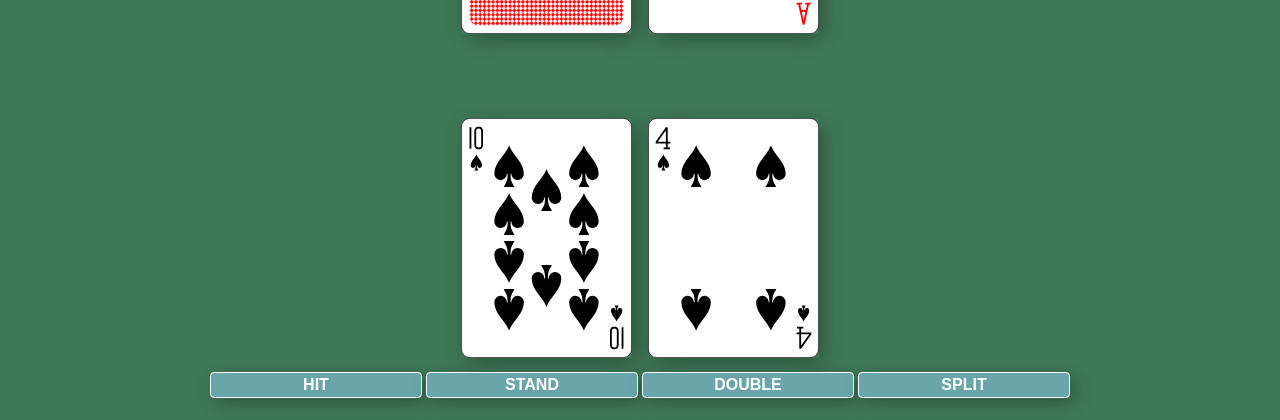
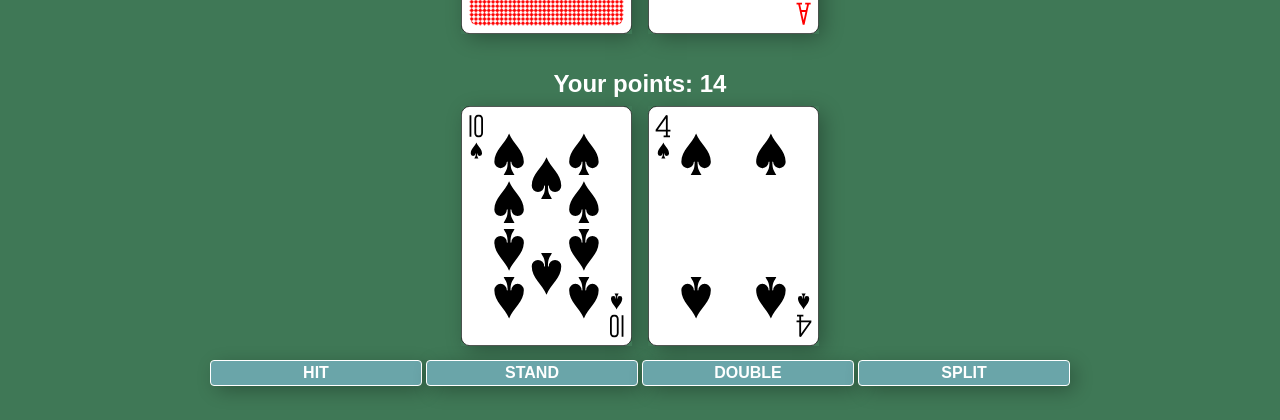
Before and after one commit to fpribeiro3069/BasicBlackjack, a Vue app in the folder basic-blackjack/: page / in a window 1280 px wide. Shown: the part 2551-2971 px from the top of the page. Built offline with nearby package versions, Linux system fonts and the light colour scheme; a web font is replaced by a local one.

Commit message:
Rafactor main.js and added a card point counter

```diff
--- a/basic-blackjack/src/Card.js
+++ b/basic-blackjack/src/Card.js
@@ -23,6 +23,20 @@ class Card {
         return value;
     }
 
+    valueArray() {
+        console.log("Processing value for " + this.rank);
+        let value = [parseInt(this.rank)];
+        if (isNaN(value)) {
+            if (this.rank === 'Ace') {
+                value = [1, 11];
+            } else {
+                value = [10];
+            }
+        }
+        console.log("Value is -> " + value.toString())
+        return value;
+    }
+
     equals(card) {
         return this.rank === card.rank && this.suit === card.suit;
     }
--- a/basic-blackjack/src/main.js
+++ b/basic-blackjack/src/main.js
@@ -1,75 +1,8 @@
 import { createApp } from 'vue'
-import { createStore } from 'vuex'
 import App from './App.vue'
 
-// import "bootstrap/dist/css/bootstrap.min.css";
-// import "bootstrap";
-
-import routes from './routes';
-import { createWebHistory, createRouter } from "vue-router";
-
-
-const router = createRouter({
-    history: createWebHistory(),
-    routes,
-  })
-
-const store = createStore({
-    state() {
-        // let agreedToPrivacy = localStorage.getItem('agreedToPrivacy');
-        let totalCount = localStorage.getItem('totalCount');
-        let totalCorrectCount = localStorage.getItem('totalCorrectCount');
-
-        // if (!agreedToPrivacy) {
-        //     // User has not agreed to privacy
-        //     return {};
-        // }
-
-        if (!totalCount) {
-            totalCount = 0;
-        } else {
-            totalCount = parseInt(totalCount);
-            if (isNaN(totalCount)) {
-                totalCount = 0;
-                console.log("Please stop changing the values of your browser local storage.");
-            }
-        }
-
-        if (!totalCorrectCount) {
-            totalCorrectCount = 0;
-        } else {
-            totalCorrectCount = parseInt(totalCorrectCount);
-            if (isNaN(totalCorrectCount)) {
-                totalCorrectCount = 0;
-                console.log("Please stop changing the values of your browser local storage.");
-            }
-        }
-
-        return {
-            totalCount, totalCorrectCount
-        }
-    },
-    mutations: {
-        // agreeToPrivacy(state) {
-        //     localStorage.setItem('agreedToPrivacy', true);
-        //     state.agreedToPrivacy = true;
-        // },
-        incrementTotalCount(state) {
-            state.totalCount++;
-            localStorage.setItem('totalCount', state.totalCount);
-        },
-        incrementTotalCorrectCount(state) {
-            state.totalCorrectCount++;
-            localStorage.setItem('totalCorrectCount', state.totalCorrectCount);
-        },
-        clearCounts(state) {
-            state.totalCount = 0;
-            state.totalCorrectCount = 0;
-            localStorage.setItem('totalCorrectCount', 0);
-            localStorage.setItem('totalCount', 0);
-        }
-    }
-})
+import router from './routes';
+import store from './store';
 
 createApp(App)
     .use(router)
--- a/basic-blackjack/src/routes.js
+++ b/basic-blackjack/src/routes.js
@@ -1,8 +1,10 @@
+import { createWebHistory, createRouter } from "vue-router";
+
 import RandomModeView from '@/views/RandomModeView.vue';
 import SoftModeView from '@/views/SoftModeView.vue';
 import SplitModeView from '@/views/SplitModeView.vue';
 
-export default [
+const routes = [
     {
         name: 'random',
         path: "/",
@@ -19,3 +21,10 @@ export default [
         component: SplitModeView,
     }
 ]
+
+const router = createRouter({
+    history: createWebHistory(),
+    routes,
+  })
+
+export default router;
--- a/basic-blackjack/src/scss/base.scss
+++ b/basic-blackjack/src/scss/base.scss
@@ -38,6 +38,13 @@ h1 {
     margin: 0;
 }
 
+h2 {
+    color: $white;
+    font-size: 1.5em;
+    font-weight: 600;
+    margin: 0;
+}
+
 p {
     color: $white;
     font-size: 1em;
--- /dev/null
+++ b/basic-blackjack/src/store.js
@@ -0,0 +1,60 @@
+import { createStore } from 'vuex'
+
+const store = createStore({
+    state() {
+        // let agreedToPrivacy = localStorage.getItem('agreedToPrivacy');
+        let totalCount = localStorage.getItem('totalCount');
+        let totalCorrectCount = localStorage.getItem('totalCorrectCount');
+
+        // if (!agreedToPrivacy) {
+        //     // User has not agreed to privacy
+        //     return {};
+        // }
+
+        if (!totalCount) {
+            totalCount = 0;
+        } else {
+            totalCount = parseInt(totalCount);
+            if (isNaN(totalCount)) {
+                totalCount = 0;
+                console.log("Please stop changing the values of your browser local storage.");
+            }
+        }
+
+        if (!totalCorrectCount) {
+            totalCorrectCount = 0;
+        } else {
+            totalCorrectCount = parseInt(totalCorrectCount);
+            if (isNaN(totalCorrectCount)) {
+                totalCorrectCount = 0;
+                console.log("Please stop changing the values of your browser local storage.");
+            }
+        }
+
+        return {
+            totalCount, totalCorrectCount
+        }
+    },
+    mutations: {
+        // agreeToPrivacy(state) {
+        //     localStorage.setItem('agreedToPrivacy', true);
+        //     state.agreedToPrivacy = true;
+        // },
+        incrementTotalCount(state) {
+            state.totalCount++;
+            localStorage.setItem('totalCount', state.totalCount);
+        },
+        incrementTotalCorrectCount(state) {
+            state.totalCorrectCount++;
+            localStorage.setItem('totalCorrectCount', state.totalCorrectCount);
+        },
+        clearCounts(state) {
+            state.totalCount = 0;
+            state.totalCorrectCount = 0;
+            localStorage.setItem('totalCorrectCount', 0);
+            localStorage.setItem('totalCount', 0);
+        }
+    }
+});
+
+export default store;
--- a/basic-blackjack/src/views/RandomModeView.vue
+++ b/basic-blackjack/src/views/RandomModeView.vue
@@ -21,6 +21,9 @@
                 <div class="dealer-cards">
                     <playing-card flipped/>
                     <playing-card :rank="dealerCard.rank" :suit="dealerCard.suit" />
+                </div>
+                <div class="card-count">
+                    <h2>Your points: {{ getCardPoints() }}</h2>
                 </div>
                 <div class="player-cards">
                     <playing-card :rank="playerCards[0].rank" :suit="playerCards[0].suit"/>
@@ -96,6 +99,26 @@ export default {
             // TODO: Change this generation for after the modal closes
             this.dealerCard = generateRandomCard();
             this.playerCards = generateRandomHand();
+        },
+        getCardPoints() {
+            let sum = 0;
+            let secondSum = 0;
+
+            for(let i = 0; i < this.playerCards.length; i++) {
+                let scoreArr = this.playerCards[i].valueArray();
+                if (scoreArr.length === 1) {
+                    sum += scoreArr[0];
+                    secondSum += scoreArr[0];
+                } else {
+                    sum += scoreArr[0];
+                    secondSum += scoreArr[1];
+                }
+            }
+
+            if (sum !== secondSum) {
+                return sum + ' or ' + secondSum;
+            }
+            return sum;
         }
     }
 }
@@ -127,12 +150,17 @@ export default {
     justify-content: center;
 }
 
+.card-count {
+    display: flex;
+    justify-content: center;
+
+    margin-top: 1.5rem;
+}
+
 .player-cards {
     display: flex;
     flex-direction: row;
     justify-content: center;
-
-    margin-top: 4rem;
 }
 
 .buttons {
--- a/basic-blackjack/src/views/SoftModeView.vue
+++ b/basic-blackjack/src/views/SoftModeView.vue
@@ -21,6 +21,9 @@
                 <div class="dealer-cards">
                     <playing-card flipped/>
                     <playing-card :rank="dealerCard.rank" :suit="dealerCard.suit" />
+                </div>
+                <div class="card-count">
+                    <h2>Your points: {{ getCardPoints() }}</h2>
                 </div>
                 <div class="player-cards">
                     <playing-card :rank="playerCards[0].rank" :suit="playerCards[0].suit"/>
@@ -95,6 +98,26 @@ export default {
             // TODO: Change this generation for after the modal closes
             this.dealerCard = generateRandomCard();
             this.playerCards = generateRandomSoftHand();
+        },
+        getCardPoints() {
+            let sum = 0;
+            let secondSum = 0;
+
+            for(let i = 0; i < this.playerCards.length; i++) {
+                let scoreArr = this.playerCards[i].valueArray();
+                if (scoreArr.length === 1) {
+                    sum += scoreArr[0];
+                    secondSum += scoreArr[0];
+                } else {
+                    sum += scoreArr[0];
+                    secondSum += scoreArr[1];
+                }
+            }
+
+            if (sum !== secondSum) {
+                return sum + ' or ' + secondSum;
+            }
+            return sum;
         }
     }
 }
@@ -126,12 +149,17 @@ export default {
     justify-content: center;
 }
 
+.card-count {
+    display: flex;
+    justify-content: center;
+
+    margin-top: 1.5rem;
+}
+
 .player-cards {
     display: flex;
     flex-direction: row;
     justify-content: center;
-
-    margin-top: 4rem;
 }
 
 .buttons {
--- a/basic-blackjack/src/views/SplitModeView.vue
+++ b/basic-blackjack/src/views/SplitModeView.vue
@@ -21,6 +21,9 @@
                  <div class="dealer-cards">
                     <playing-card flipped/>
                     <playing-card :rank="dealerCard.rank" :suit="dealerCard.suit" />
+                </div>
+                <div class="card-count">
+                    <h2>Your points: {{ getCardPoints() }}</h2>
                 </div>
                 <div class="player-cards">
                     <playing-card :rank="playerCards[0].rank" :suit="playerCards[0].suit"/>
@@ -88,6 +91,26 @@ export default {
             // TODO: Change this generation for after the modal closes
             this.dealerCard = generateRandomCard();
             this.playerCards = generateRandomSplitHand();
+        },
+        getCardPoints() {
+            let sum = 0;
+            let secondSum = 0;
+
+            for(let i = 0; i < this.playerCards.length; i++) {
+                let scoreArr = this.playerCards[i].valueArray();
+                if (scoreArr.length === 1) {
+                    sum += scoreArr[0];
+                    secondSum += scoreArr[0];
+                } else {
+                    sum += scoreArr[0];
+                    secondSum += scoreArr[1];
+                }
+            }
+
+            if (sum !== secondSum) {
+                return sum + ' or ' + secondSum;
+            }
+            return sum;
         }
     }
 }
@@ -119,12 +142,17 @@ export default {
     justify-content: center;
 }
 
+.card-count {
+    display: flex;
+    justify-content: center;
+
+    margin-top: 1.5rem;
+}
+
 .player-cards {
     display: flex;
     flex-direction: row;
     justify-content: center;
-
-    margin-top: 4rem;
 }
 
 .buttons {
```
